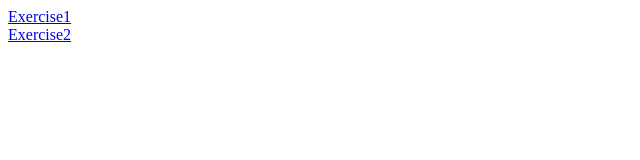
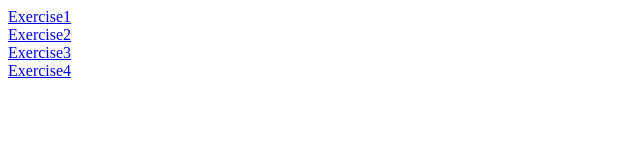
Before and after one commit to JyothiBogala-Nodejs/Nodeyyc, a plain HTML site: page html/index.html in a window 1280 px wide. Shown: the whole page, without its empty margins (0-640 px from the left). Drawn offline with Linux system fonts and the light colour scheme.

Commit message:
Updated index.html

```diff
--- a/html/index.html
+++ b/html/index.html
@@ -7,5 +7,9 @@
     <a href="https://jyothibogala-nodejs.github.io/Nodeyyc/html/index1.html">Exercise1</a>
     <br>
     <a href="index2.html">Exercise2</a>
+    <br>
+    <a href="index3.html">Exercise3</a>
+    <br>
+    <a href="index4.html">Exercise4</a>
 </body>
 </html>
```
